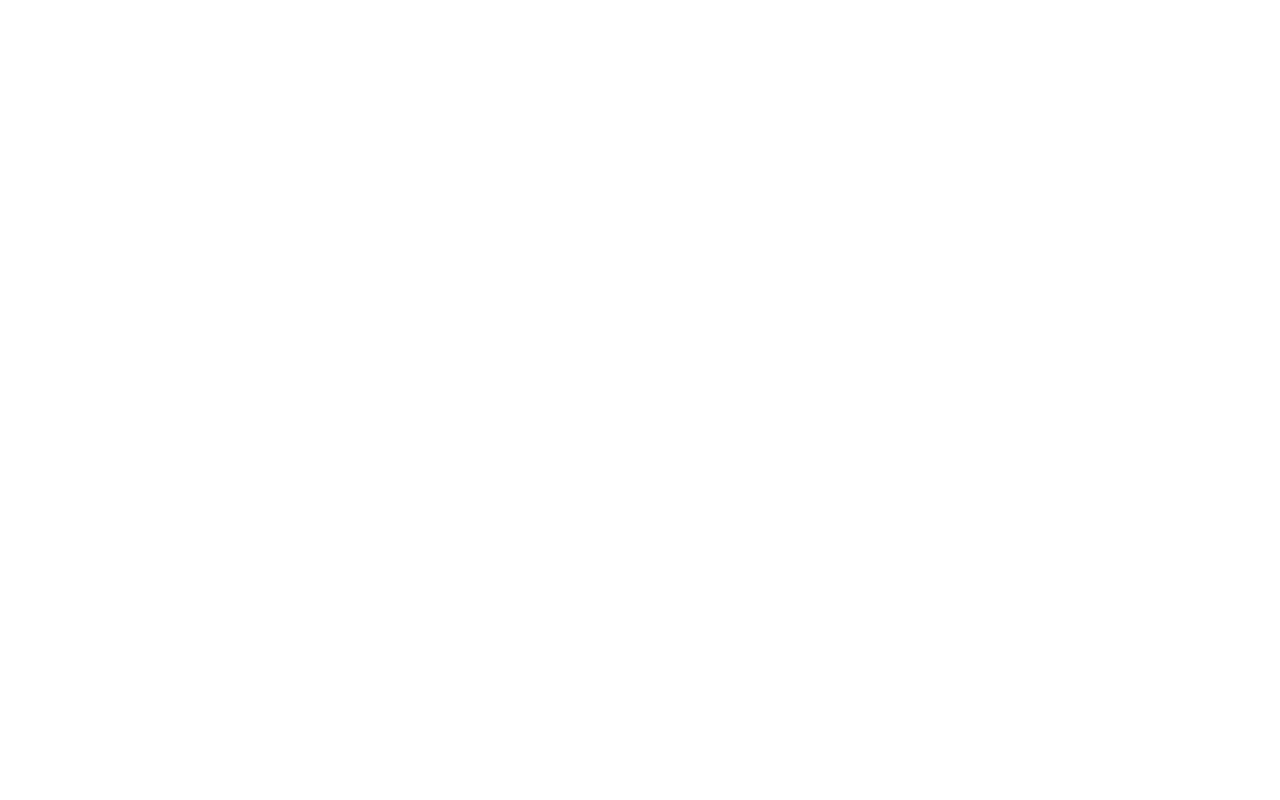
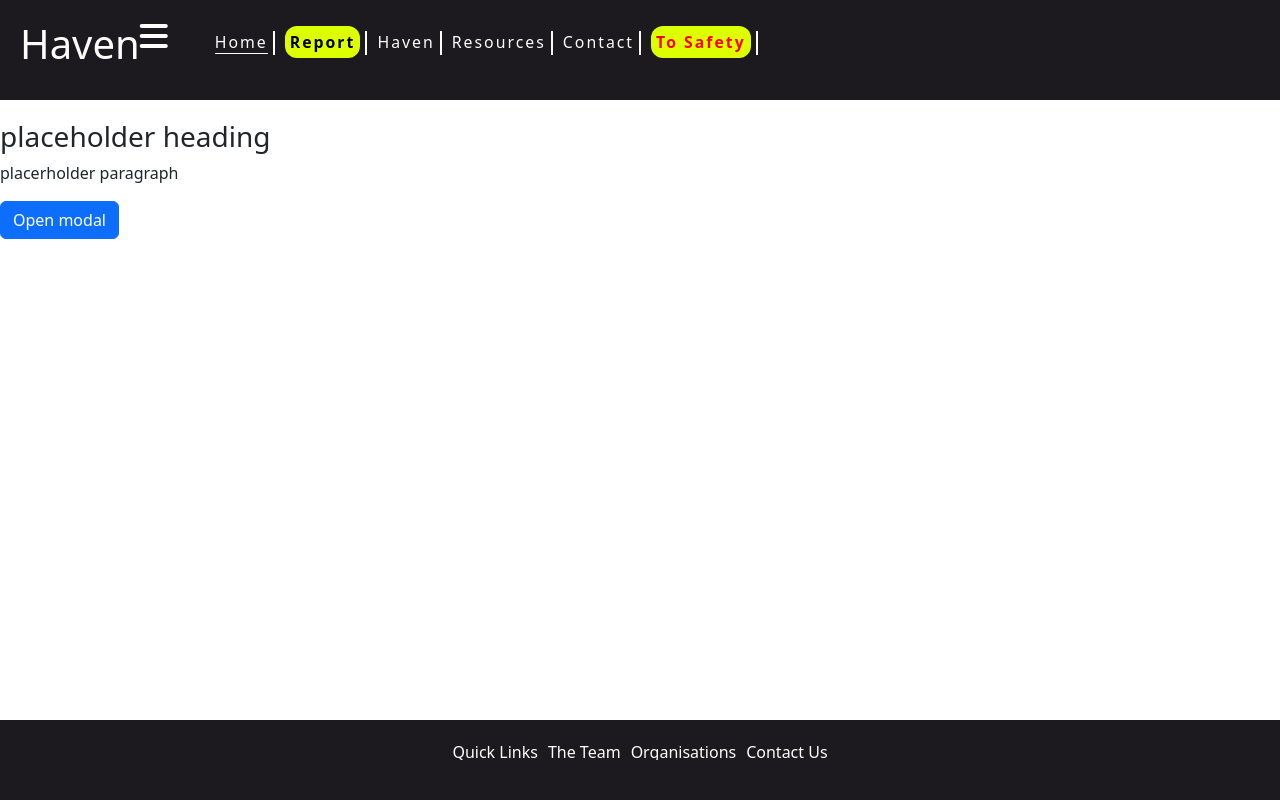
Before and after one commit to mikael-johnsson/hack-jan25-team3, a plain HTML site: page index.html in a window 1280 px wide. Drawn offline with nearby package versions, Linux system fonts and the light colour scheme.

Commit message:
Added initial header and footer formatting

```diff
--- a/index.html
+++ b/index.html
@@ -7,9 +7,90 @@
     <link rel="icon" type="image/png" sizes="32x32" href="assets/images/favicon-32x32.png">
     <link rel="icon" type="image/png" sizes="16x16" href="assets/images/favicon-16x16.png">
     <link rel="manifest" href="assets/images/site.webmanifest">
+    <link rel="stylesheet" href="/style.css">
+    <script src="https://kit.fontawesome.com/685977a0ed.js" crossorigin="anonymous"></script> <!--Fontawesome link-->
     <title>Test title</title>
 </head>
 <body>
+    <!-- Header -->
+    <header>
+      <h1 class="logo">Haven</h1>
+        <input type="checkbox" id="nav-mobile-toggle" name="nav-mobile-toggle">
+        <label for="nav-mobile-toggle" class="nav-mobile-toggle">
+          <i class="fa-solid fa-bars" aria-hidden="true"></i>
+        </label>
+        <nav>
+          <ul id="menu">
+            <li>
+              <a href="index.html" class="active">Home</a>
+            </li>
+            <li>
+              <a href="#" id="nav-report-button">Report</a>
+            </li>
+            <li>
+              <a href="#">Haven</a>
+            </li>
+            <li>
+              <a href="#">Resources</a>
+            </li>
+            <li>
+              <a href="#">Contact</a>
+            </li>
+            <li>
+              <a href="#" id="nav-safety-button">To Safety</a>
+            </li>
+          </ul>
+        </nav>
+    </header>
 
+    <!-- Main content-->
+    <h3>placeholder heading</h3>
+    <p>placerholder paragraph</p>
+
+    <!-- Report -->
+            <!-- Modal -->
+    <div class="modal" tabindex="-1" id="formModal">
+        <div class="modal-dialog">
+          <div class="modal-content">
+            <div class="modal-header">
+              <h5 class="modal-title">Report incident</h5>
+              <button type="button" class="btn-close" data-bs-dismiss="modal" aria-label="Close"></button>
+            </div>
+            <div class="modal-body">
+              <form action="">
+                <div id="page-1">Page 1</div>
+                <div id="page-2">Page 2</div>
+              </form>
+            </div>
+            <div class="modal-footer">
+              <button type="button" class="btn btn-secondary" data-bs-dismiss="modal">Close</button>
+              <button type="button" class="btn btn-primary">Save changes</button>
+            </div>
+          </div>
+        </div>
+      </div>
+
+            <!-- Button to trigger modal -->
+    <button type="button" class="btn btn-primary" data-bs-toggle="modal" data-bs-target="#formModal">
+    Open modal
+    </button>
+
+    <!-- Footer -->
+    <footer>
+        <ul>
+            <li>Quick Links</li>
+            <li> The Team</li>
+            <li>Organisations</li>
+            <li>Contact Us</li>
+        </ul>
+    </footer>
+    <!-- Bootstrap -->
+    <link href="https://cdn.jsdelivr.net/npm/bootstrap@5.3.3/dist/css/bootstrap.min.css" rel="stylesheet" integrity="sha384-QWTKZyjpPEjISv5WaRU9OFeRpok6YctnYmDr5pNlyT2bRjXh0JMhjY6hW+ALEwIH" crossorigin="anonymous">
+    <script src="https://cdn.jsdelivr.net/npm/bootstrap@5.3.3/dist/js/bootstrap.bundle.min.js" integrity="sha384-YvpcrYf0tY3lHB60NNkmXc5s9fDVZLESaAA55NDzOxhy9GkcIdslK1eN7N6jIeHz" crossorigin="anonymous"></script>
+    <!-- Javascript -->
+    <script src="/script.js"></script>
+    <footer>
+
+    </footer>
 </body>
 </html>
--- a/style.css
+++ b/style.css
@@ -1,9 +1,159 @@
 /* General styles */
 
+header, footer {
+    background-color: #1C191F;
+    color: #FEFDF9;
+}
+
+/* Header */
+header {
+    display: flex;
+    padding: 20px;
+    width: 100%;
+    justify-content: space-between;
+    position: relative;
+    top: 0;
+    margin-bottom: 20px;
+}
+
+header a {
+    text-decoration: none;
+    color: inherit;
+}
+
+#menu {
+    letter-spacing: 2px;
+    font-size: 110%;
+    padding-top: 10px;
+}
+
+#menu>li {
+    margin-bottom: .5em;
+    list-style-type: none;
+    text-align: right;
+}
+
+.logo {
+    margin: 0;
+}
+
+/* Navigation & toggles - Mobile first  */
+
+.fa-bars {
+    font-size: xx-large;
+}
+
+nav {
+    position: absolute;
+    background-color: #FEFDF9;
+    color: #1C191F;
+    top: 100%;
+    box-shadow: 0 2px 2px #3a3a3a;
+    width: 60%;
+    list-style-type: none;
+    display: none;
+    margin-left: 36%;
+    padding-right: 10px;
+}
+
+#nav-mobile-toggle:checked~nav {
+    display: block;
+}
+
+#nav-mobile-toggle {
+    display: none;
+    align-items: center;
+}
+
+.nav-mobile-toggle-label {
+    font-size: 2rem;
+    padding-left: 1rem;
+}
+
+.active {
+    border-bottom: 1px solid;
+}
+
+#nav-report-button {
+    font-weight: bold;
+    color: #000000;
+    background-color: rgb(221, 255, 0);
+    padding: 10px 20px;
+    border-radius: 12px;
+}
 
 
+#nav-safety-button {
+    font-weight: bold;
+    color: #ff0000;
+    background-color: rgb(221, 255, 0);
+    padding: 10px 20px;
+    border-radius: 12px;
+}
+
+/* Footer */
+footer {
+    padding: 20px 0;
+    width: 100%;
+    text-align: center;
+    position: absolute;
+    bottom: 0;
+    justify-content: space-between;
+}
+
+footer ul {
+    list-style-type: none;
+    padding: 0;
+    display: flex;
+    flex-direction: row;
+    justify-content: center;
+    gap: 10px;
+}
+
 /* Media queries */
-@media screen and (max-width: 1200px) {
+@media screen and (max-width: 576px) {
+
+}
+
+@media screen and (min-width: 768px) {
+    nav {
+        display: block;
+        background-color: #1C191F;
+        color: #FEFDF9;
+        position: relative;
+        box-shadow: none;
+        width: 100%;
+        margin: 0;
+        padding: 1px 10px;
+        justify-content: space-between;
+        font-size: 90%;
+    }
+
+    .nav-mobile-toggle {
+        display: block;
+    }
+
+    #menu {
+        display: flex;
+    }
+
+    header li {
+        margin: 0 5px;
+        padding-right: 5px;
+        border-right: 2px solid;
+        border-color: #FEFDF9;
+        align-self: center;
+    }
+
+    #nav-report-button {
+        padding: 5px 5px;
+        font-size: 100%;
+    }
+
+    #nav-safety-button {
+        padding: 5px 5px;
+        font-size: 100%;
+    }
 
 }
 
@@ -11,10 +161,6 @@
 
 }
 
-@media screen and (max-width: 768px) {
+@media screen and (max-width: 1200px) {
 
 }
-
-@media screen and (max-width: 576px) {
-
-}
```
